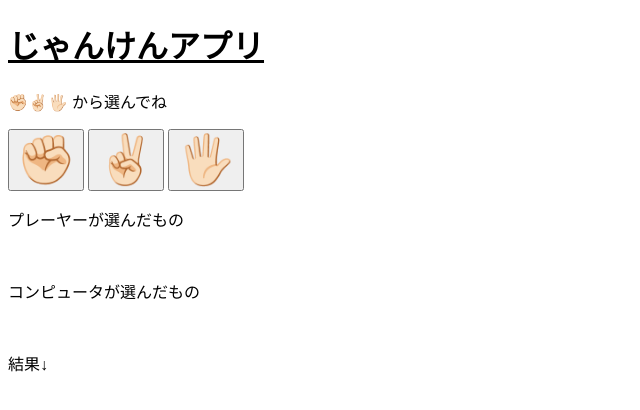
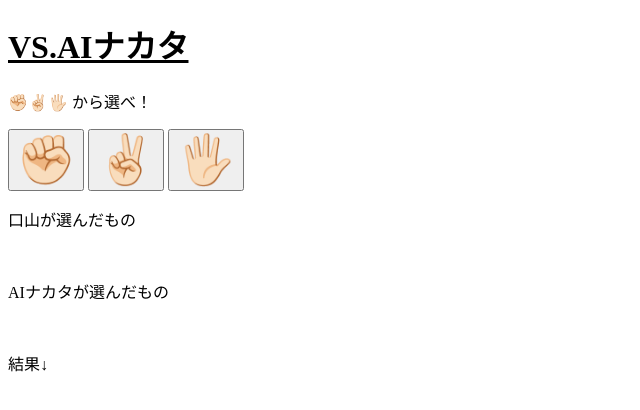
Before and after one commit to st131rei/JankenApp, a plain HTML site: page index.html in a window 1280 px wide. Shown: the whole page, without its empty margins (0-640 px from the left). Drawn offline with Linux system fonts and the light colour scheme.

Commit message:
Update index.html

```diff
--- a/index.html
+++ b/index.html
@@ -4,16 +4,16 @@
     <meta charset="UTF-8">
     <meta http-equiv="X-UA-Compatible" content="IE=edge">
     <meta name="viewport" content="width=device-width, initial-scale=1.0">
-    <title>じゃんけんアプリ</title>
+    <title>VS.AIナカタ</title>
 
     <script src="./app.js"></script>
     <link rel="stylesheet" href="./main.css">
 </head>
 <body>
-    <h1 id="title">じゃんけんアプリ</h1>
+    <h1 id="title">VS.AIナカタ</h1>
 
     <div id="main">
-        <p>✊🏻✌🏻🖐🏻 から選んでね</p>
+        <p>✊🏻✌🏻🖐🏻 から選べ！</p>
 
         <button onclick="janken(1);" class="symbol">✊🏻</button>
         <button onclick="janken(2);" class="symbol">✌🏻</button>
@@ -21,12 +21,12 @@
     </div>
 
     <div id="Player">
-        <p>プレーヤーが選んだもの</p>
+        <p>口山が選んだもの</p>
         <p id="PlayersChoice" class="symbol"></p>
     </div>
 
     <div id="Computer">
-        <p>コンピュータが選んだもの</p>
+        <p>AIナカタが選んだもの</p>
         <p id="PCsChoice" class="symbol"></p>
     </div>
 
```
